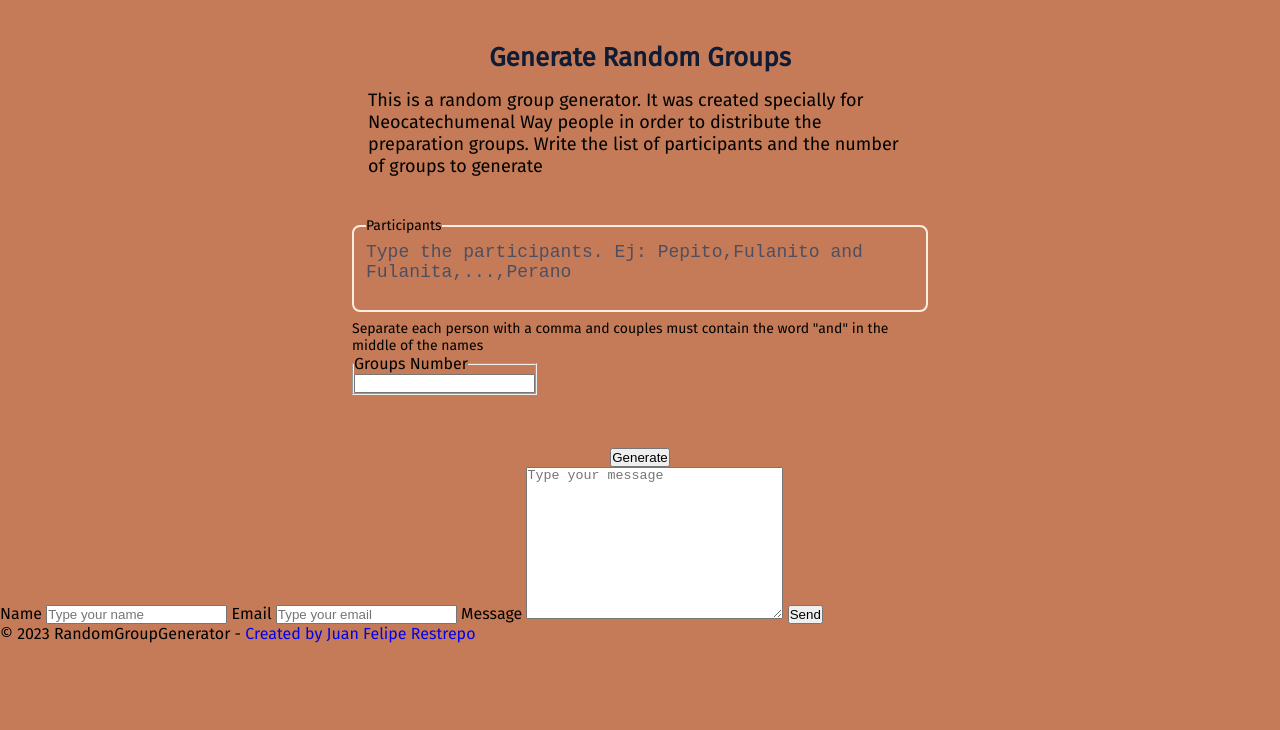
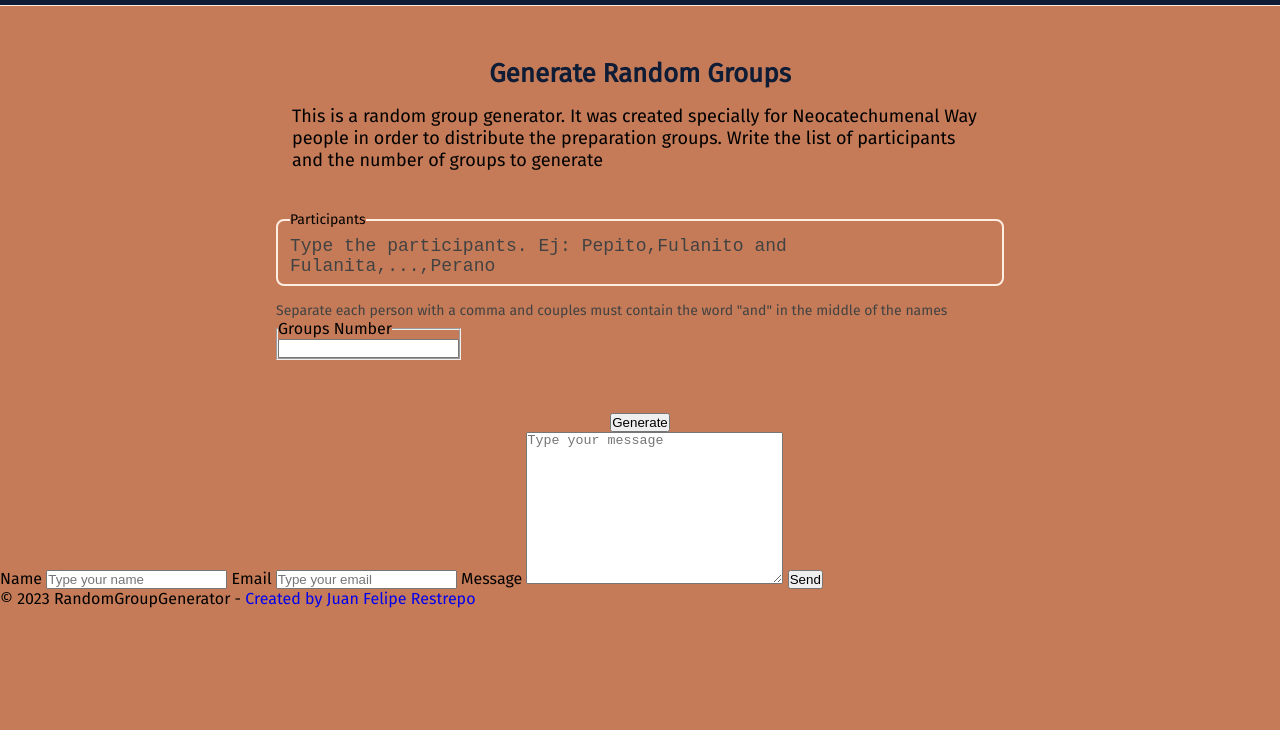
Before and after one commit to JuanFelipeRestrepoBuitrago/RandomGroupsGenerator, a plain HTML site: page index.html in a window 1280 px wide. Shown: the part 70-800 px from the top of the page. Drawn offline with Linux system fonts and the light colour scheme; a web font is replaced by a local one.

Commit message:
Color Changes and Sizes
Some colors were deleted and some resizes were made to some elements

```diff
--- a/index.html
+++ b/index.html
@@ -49,7 +49,7 @@
                     <legend>
                         <label for="add-participants">Participants</label>
                     </legend>
-                    <textarea name="add-participants" id="add-participants" cols="45" rows="3" placeholder="Type the participants. Ej: Pepito,Fulanito and Fulanita,...,Perano"></textarea>
+                    <textarea name="add-participants" id="add-participants" cols="45" rows="2" placeholder="Type the participants. Ej: Pepito,Fulanito and Fulanita,...,Perano"></textarea>
                 </fieldset>
                 <p class="specifications">Separate each person with a comma and couples must contain the word "and" in the middle of the names</p>
 
--- a/style.css
+++ b/style.css
@@ -8,8 +8,7 @@
     --primary-color-hover: #a4603d;
     --secondary-color: #0E1C36;
     --secondary-color-hover: #243150;
-    --input-placeholder: #4c4e62;
-    --sm-xl: 12px;
+    --xs: 12px;
     --sm: 14px;
     --md: 18px;
     --lg: 22px;
@@ -44,7 +43,7 @@ a {
     display: flex;
     justify-content: space-between;
     padding: 8px 52px;
-    height: 60px;
+    height: 76px;
     box-sizing: border-box;
     position: fixed;
     top: 0;
@@ -155,7 +154,7 @@ a {
     padding: 10px 16px 10px 4px;
     border-radius: 4px;
     color: var(--light);
-    font-size: var(--sm-xl);
+    font-size: var(--xs);
     font-weight: bold;
     cursor: pointer;
 }
@@ -165,7 +164,7 @@ a {
 }
 
 .main {
-    margin: 60px 0 0 0;
+    margin: 76px 0 0 0;
     width: 100%;
     height: auto;
     display: flex;
@@ -175,7 +174,7 @@ a {
 }
 
 .container {
-    width: 576px;
+    width: 728px;
     margin: 32px 16px;
     display: flex;
     flex-direction: column;
@@ -249,15 +248,19 @@ a {
 }
 
 #add-participants::placeholder {
-    color: var(--input-placeholder);
+    color: var(--black-hover);
+}
+
+.participants:focus-within {
+    border-color: var(--light-hover);
 }
 
 .specifications {
-    margin-top: 8px;
+    margin-top: 16px;
     width: 100%;
     text-align: start;
     font-size: var(--sm);
-    color: var(--black);
+    color: var(--black-hover);
 }
 
 @media (max-width: 768px) {
@@ -284,6 +287,10 @@ a {
         display: block;
         text-align: center;
     }
+
+    #add-participants {
+        font-size: var(--sm);
+    }
 }
 
 @media (max-width: 576px) {
@@ -309,5 +316,4 @@ a {
     .language > .dropdown-link span {
         display: none;
     }
-
 }
```
